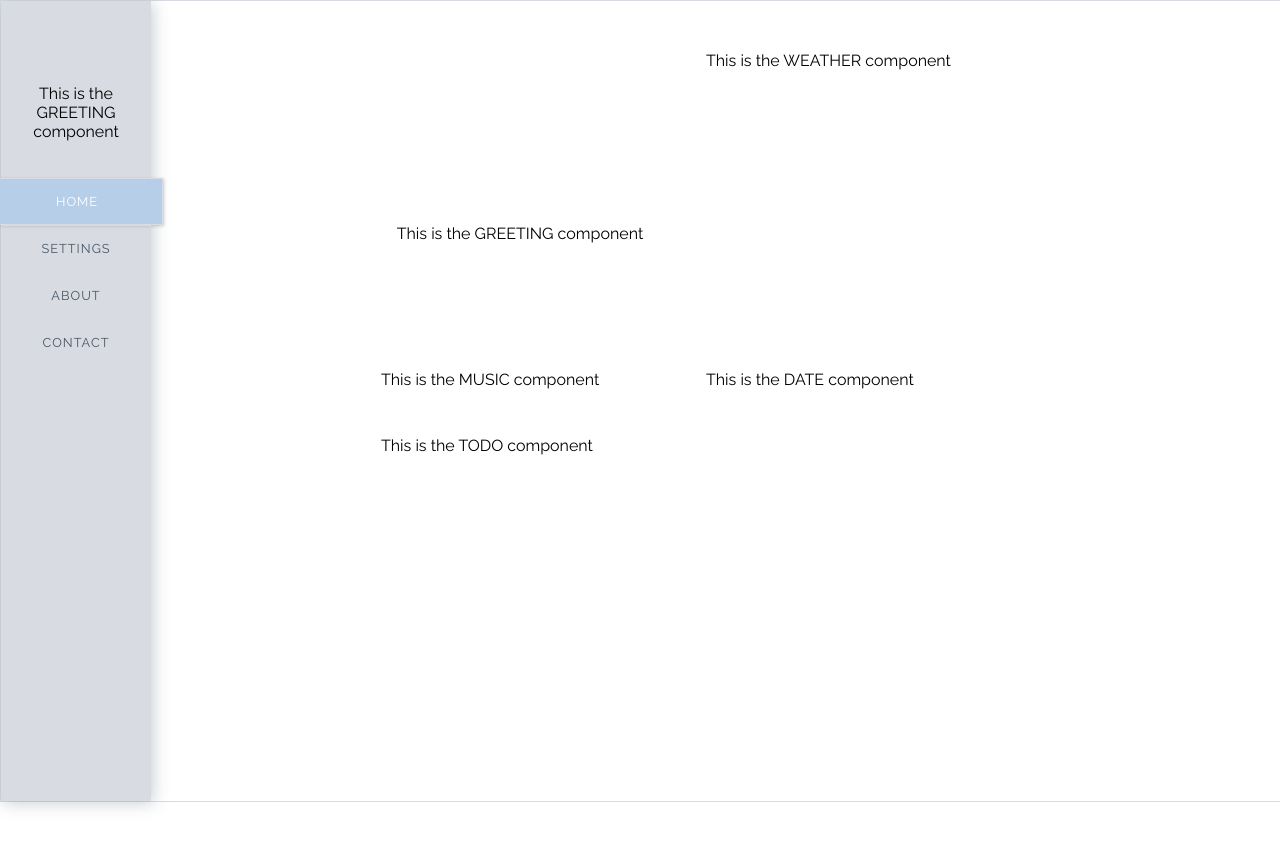
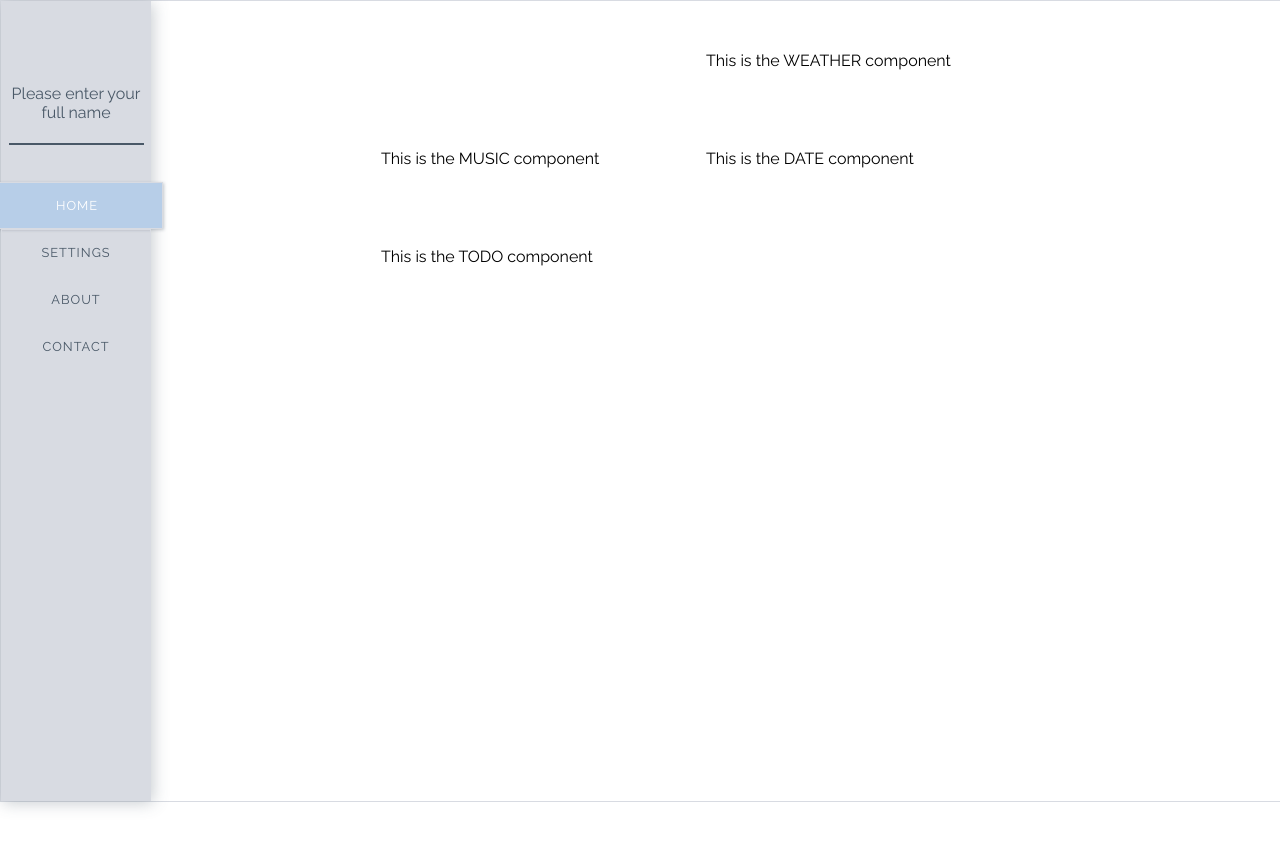
Before and after one commit to emilyannemoses/dashboard-react, a React (Create React App) app: page / in a window 1280 px wide. Shown: the top 848 px of the page. Built offline with nearby package versions, Linux system fonts and the light colour scheme; a web font is replaced by a local one.

Commit message:
greeting css complete

```diff
--- a/src/Home/Greeting/Greeting.css
+++ b/src/Home/Greeting/Greeting.css
@@ -0,0 +1,29 @@
+#greetingContainer {
+    width: 90%;
+}
+.user {
+    margin-top: 55%;
+    margin-bottom: 25%;
+    display: flex;
+    flex-direction: column;
+    align-items: center;
+}
+.greeting {
+    color: #495867;
+    font-size: 0.8em;
+    margin-top: 15px;
+    padding: 5px;
+    border: 1px solid #495867;
+    text-transform: uppercase;
+}
+#yourName {
+    border: 0;
+    padding: 0;
+    margin: 0;
+    background: transparent;
+    border-bottom: 1px solid #495867;
+    width: 135px;
+}
+.text {
+    color: #495867;
+}
--- a/src/Home/Greeting/Greeting.js
+++ b/src/Home/Greeting/Greeting.js
@@ -1,15 +1,14 @@
 import React from 'react';
+import './Greeting.css';
 
 function Greeting() {
     return (
         <div>
             <div className="user">
                 <div id="greetingContainer">
-                    This is the GREETING component
-                    {/* <div className="text">Please enter your full name</div> */}
-                    {/* <input id="name" type="text" /> */}
+                    <div className="text">Please enter your full name</div>
+                    <div id="yourName"><input /></div>
                 </div>
-                <div id="greetingDisplay" className="greeting" style={{display:'none'}}></div>
             </div>
         </div>
     )
--- a/src/Home/Home.js
+++ b/src/Home/Home.js
@@ -1,6 +1,5 @@
 import React, {Component} from 'react';
 import './Home.css';
-import Greeting from './Greeting/Greeting';
 import Weather from './Weather/Weather';
 import Music from './Music/Music';
 import Date from './Date/Date'
@@ -12,10 +11,10 @@ class Home extends Component {
         return (
             <div className="main-grid">
                 <div className="block one">
-                    <Greeting />
+                    <div id="greetingDisplayFirst" className="timeGreeting"></div>
                     {/* <div id="time" className="time"></div>
                     <div id="greeting" className="timeGreeting"></div>
-                    <p id="greetingDisplayFirst"></p> */}
+                    */}
                 </div>
 
                 <div className="block two">
--- a/src/Menu/Menu.js
+++ b/src/Menu/Menu.js
@@ -17,6 +17,7 @@ class Menu extends Component {
             <div>
                 <div className="leftside-menu menu" id="menu">
                     <Greeting />
+                    <div id="greetingDisplay" className="greeting" style={{display:'none'}}></div>
                     <NavLink className="item" exact to="/" activeStyle={{ menu }}>home</NavLink>
                     <NavLink className="item" exact to="/settings" activeStyle={{ menu }}>settings</NavLink>
                     <NavLink className="item" exact to="/about" activeStyle={{ menu }}>about</NavLink>
```
